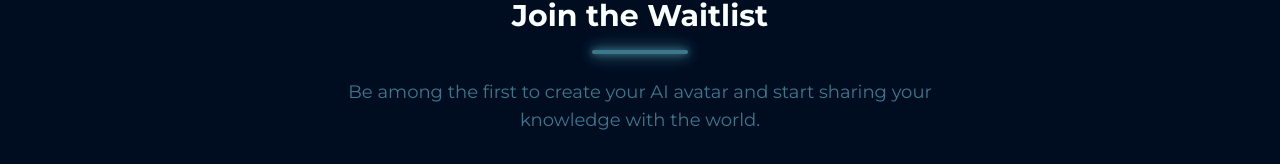
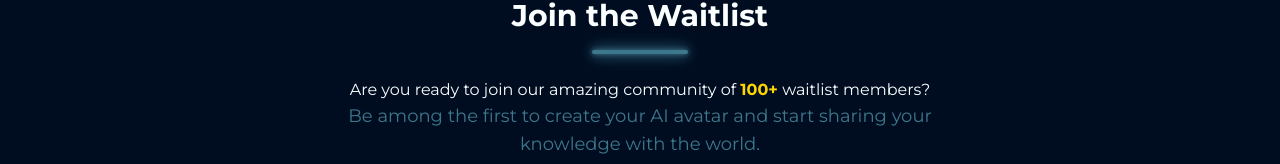
Before and after one commit to MightyTMZ/orbitview_v5, a Next.js app in the folder orbitview_frontend/: page /waitlist in a window 1280 px wide. Shown: the part 234-398 px from the top of the page. Built offline with nearby package versions, Linux system fonts and the light colour scheme; no server answers.

Commit message:
waitlist number created

```diff
--- a/orbitview_frontend/app/waitlist/page.tsx
+++ b/orbitview_frontend/app/waitlist/page.tsx
@@ -8,6 +8,7 @@
 import { RadioGroup, RadioGroupItem } from "@/components/ui/radio-group";
 import { Orbit, Sparkles } from "lucide-react";
 import { ReactTyped } from "react-typed";
+import WaitlistNumber from "@/components/waitlist-number";
 
 interface FormData {
   full_name: string;
@@ -182,6 +183,7 @@
             Join the Waitlist
           </h1>
           <div className="h-1 w-24 bg-[#3d778c] mx-auto mb-6 rounded-full glowing" />
+          <WaitlistNumber />
           <p className="text-[#3d778c] text-lg">
             Be among the first to create your AI avatar and start sharing your
             knowledge with the world.
--- /dev/null
+++ b/orbitview_frontend/components/waitlist-number.tsx
@@ -0,0 +1,37 @@
+"use client";
+
+import React, { useEffect, useState } from "react";
+
+const WaitlistNumber = () => {
+  const [waitlistCount, setWaitlistCount] = useState(null);
+
+  useEffect(() => {
+    const fetchWaitlistCount = async () => {
+      try {
+        const response = await fetch(
+          "https://orbitview.pythonanywhere.com/users/waitlist/count/"
+        );
+        const data = await response.json();
+        setWaitlistCount(data.waitlist_count);
+      } catch (error) {
+        console.error("Error fetching waitlist count:", error);
+      }
+    };
+
+    fetchWaitlistCount();
+  }, []);
+
+  return (
+    <div>
+      <span>
+        Are you ready to join our amazing community of{" "}
+        <span style={{ color: "gold", fontWeight: "bold" }}>
+          {waitlistCount !== null ? waitlistCount : "100+"}
+        </span>{" "}
+        waitlist members?
+      </span>
+    </div>
+  );
+};
+
+export default WaitlistNumber;
```
Also changed, not shown: 2 other files (tests, documents, lock files or other folders).
